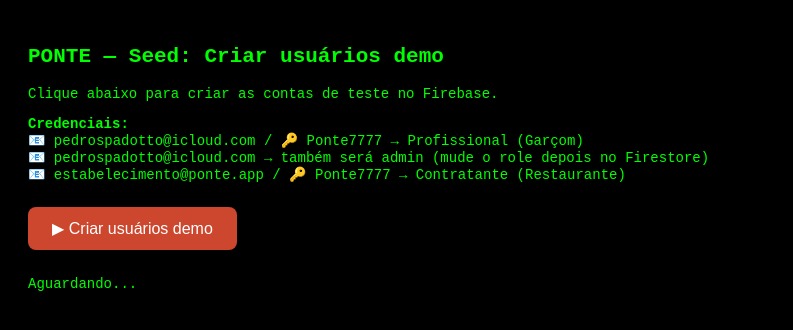
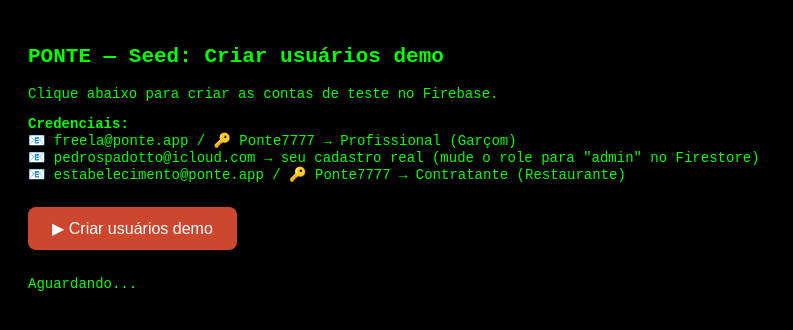
Before and after one commit to gesky/ponte, a plain HTML site: page seed.html in a window 1280 px wide. Shown: the whole page, without its empty margins (0-793 px from the left). Drawn offline with Linux system fonts and the light colour scheme.

Commit message:
Add files via upload

```diff
--- a/seed.html
+++ b/seed.html
@@ -13,8 +13,8 @@
 <h2>PONTE — Seed: Criar usuários demo</h2>
 <p>Clique abaixo para criar as contas de teste no Firebase.</p>
 <p><strong>Credenciais:</strong><br>
-  📧 pedrospadotto@icloud.com / 🔑 Ponte7777 → Profissional (Garçom)<br>
-  📧 pedrospadotto@icloud.com → também será admin (mude o role depois no Firestore)<br>
+  📧 freela@ponte.app / 🔑 Ponte7777 → Profissional (Garçom)<br>
+  📧 pedrospadotto@icloud.com → seu cadastro real (mude o role para "admin" no Firestore)<br>
   📧 estabelecimento@ponte.app / 🔑 Ponte7777 → Contratante (Restaurante)
 </p>
 <button onclick="runSeed()">▶ Criar usuários demo</button>
@@ -42,7 +42,7 @@
 
 const USERS = [
   {
-    email: 'pedrospadotto@icloud.com',
+    email: 'freela@ponte.app',
     password: 'Ponte7777',
     name: 'Pedro Spadotto',
     role: 'professional',
```
